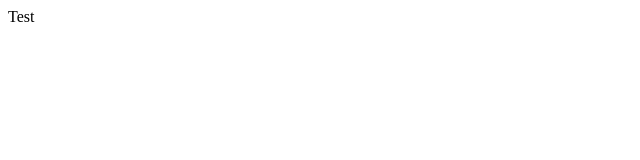
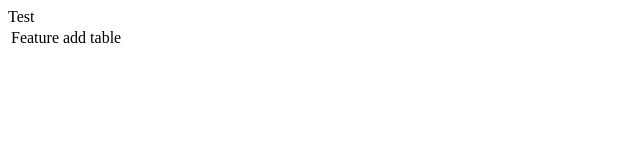
Before and after one commit to binko1989/binko_repo, a plain HTML site: page index.html in a window 1280 px wide. Shown: the whole page, without its empty margins (0-640 px from the left). Drawn offline with Linux system fonts and the light colour scheme.

Commit message:
Feature add table

```diff
--- a/index.html
+++ b/index.html
@@ -1,3 +1,8 @@
 <html>
 <div>Test</div>
+<table>
+	<tr>
+		<td>Feature add table</td>
+	</tr>
+</table>
 </html>
```
